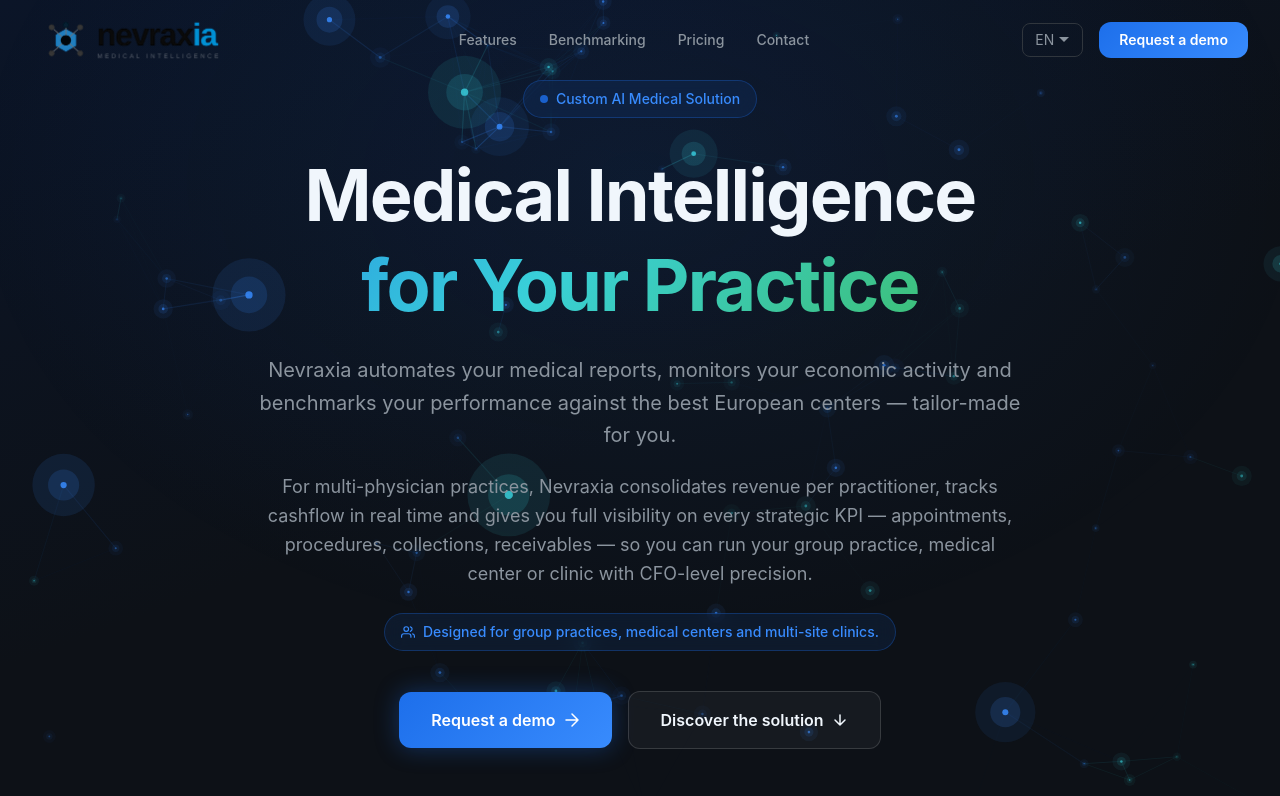
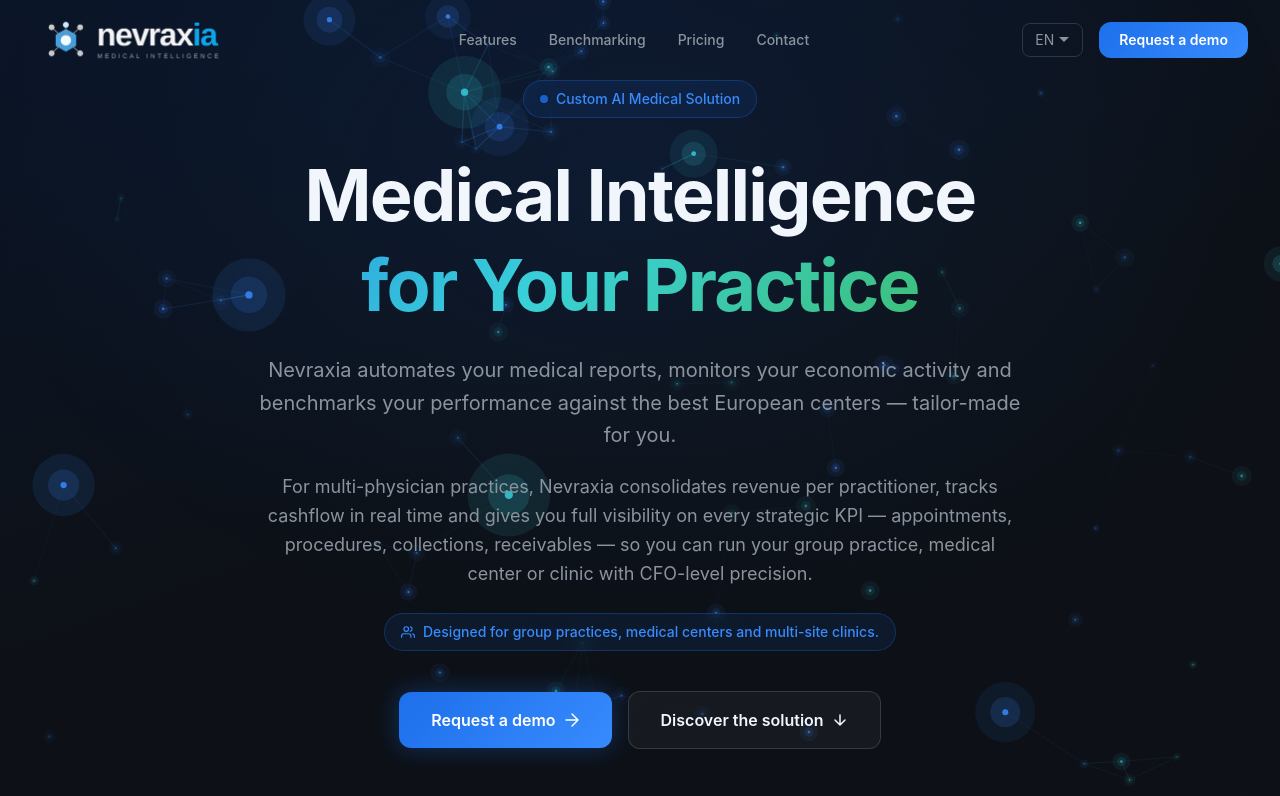
Before and after one commit to jimboum007/nevraxia, a Next.js app: page /en in a window 1280 px wide. Shown: the top 796 px of the page. Built offline with nearby package versions, Linux system fonts and the light colour scheme.

Commit message:
Remove CSS filter — logo PNG updated to render correctly as-is
Co-Authored-By: Claude Sonnet 4.6 <noreply@anthropic.com>

```diff
--- a/components/ui/Logo.tsx
+++ b/components/ui/Logo.tsx
@@ -13,7 +13,7 @@ const sizes: Record<string, { h: number; w: number }> = {
   xl: { h: 90, w: 267 },
 };
 
-export default function Logo({ size = "md", variant = "dark" }: LogoProps) {
+export default function Logo({ size = "md" }: LogoProps) {
   const { h, w } = sizes[size];
   return (
     <Image
@@ -21,12 +21,7 @@ export default function Logo({ size = "md", variant = "dark" }: LogoProps) {
       alt="Nevraxia"
       height={h}
       width={w}
-      style={{
-        height: h,
-        width: "auto",
-        // logo designed for light bg — invert luminosity, restore hue on dark variant
-        filter: variant === "dark" ? "invert(1) hue-rotate(180deg)" : "none",
-      }}
+      style={{ height: h, width: "auto" }}
       priority
     />
   );
```
